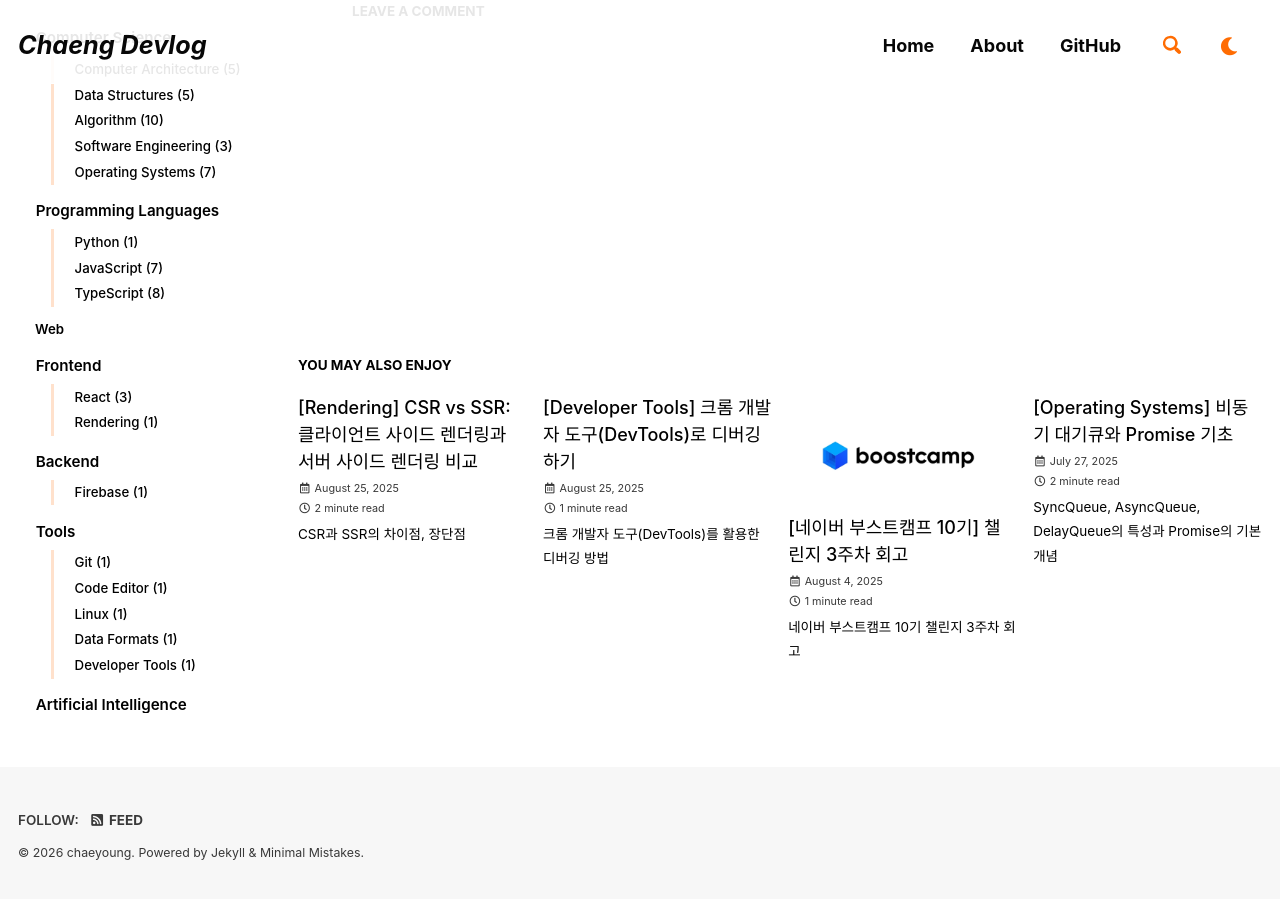
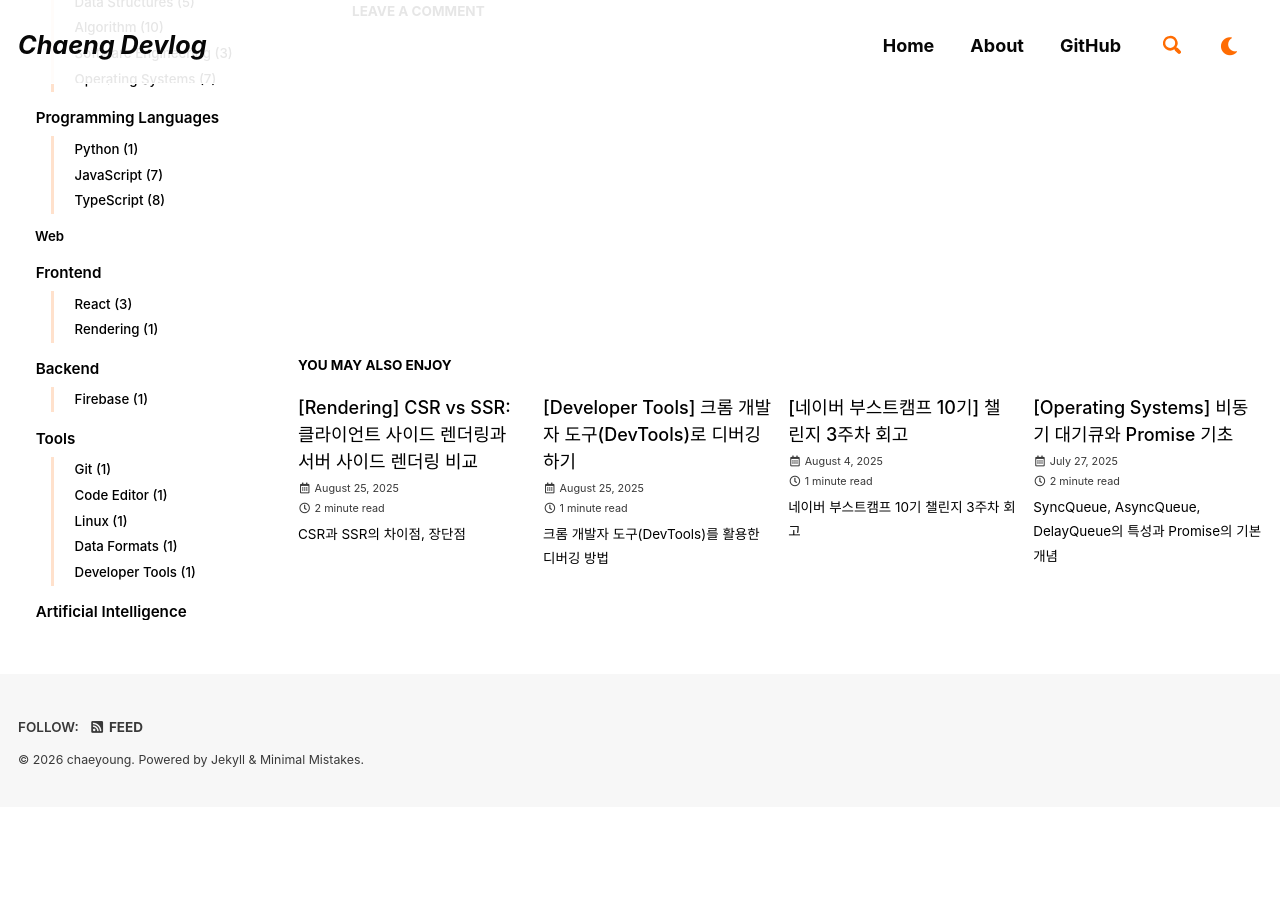
Before and after one commit to cchaeyoung/cchaeyoung.github.io, a Jekyll site: the page built from _posts/2024-09-06-python.md, in a window 1280 px wide and 900 px high, scrolled down 632 px. Built offline with Jekyll 4.4.1, drawn with Linux system fonts in a browser that asks for light colours; cached includes are drawn as plain includes; some web fonts are replaced; comment, search, counter and statistics services are not loaded; after the commit the page ends 1439 px from its top, so only the background shows below that.

Commit message:
fix: hide thumbnails in related posts grid

```diff
--- a/_sass/custom.scss
+++ b/_sass/custom.scss
@@ -29,6 +29,10 @@
 
 .list__item:first-child:has(.archive__item--has-teaser) {
   padding-top: 0;
+}
+
+.page__related .archive__item-teaser {
+  display: none;
 }
 
 .archive__item--has-teaser {
```
